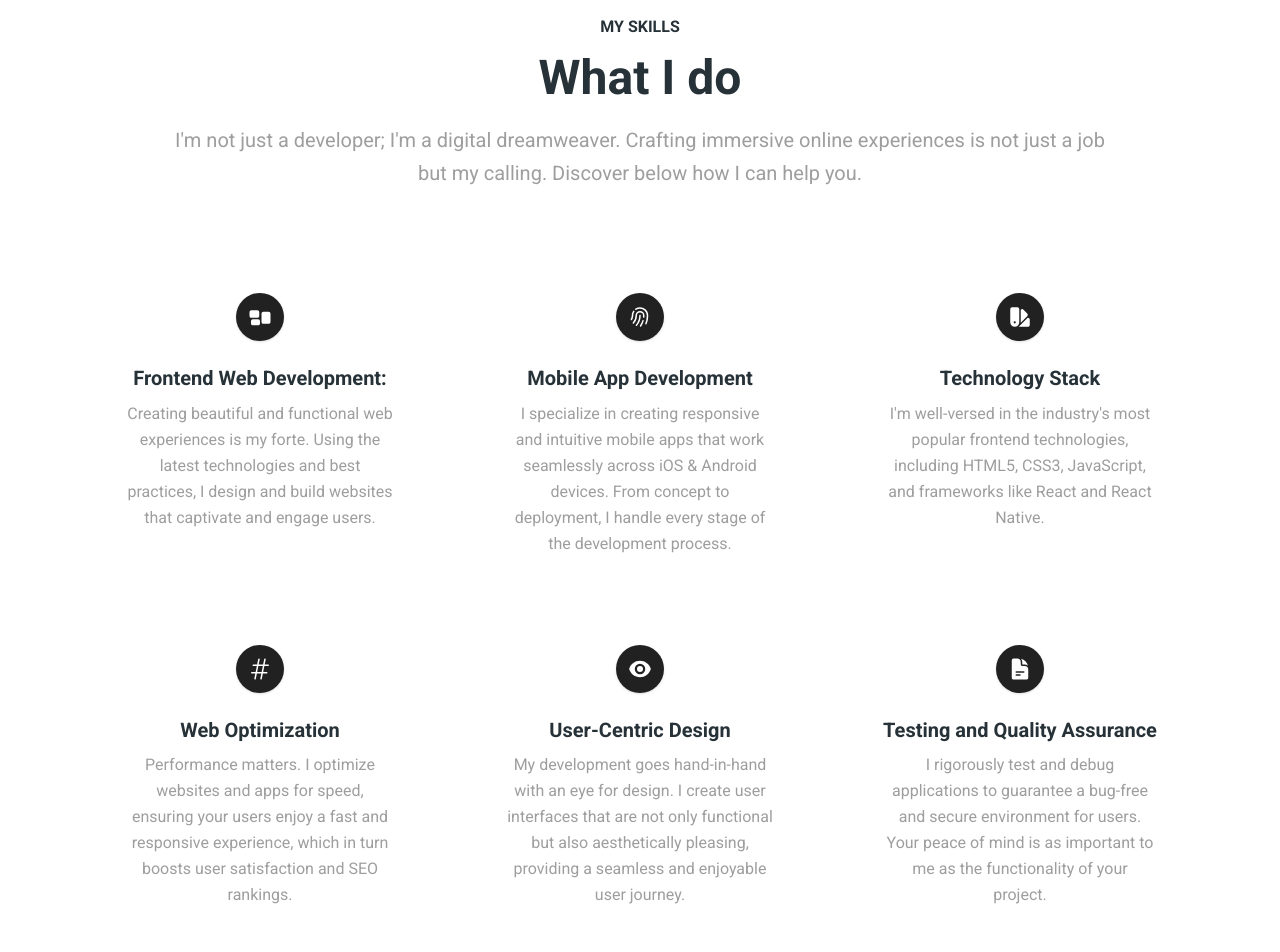
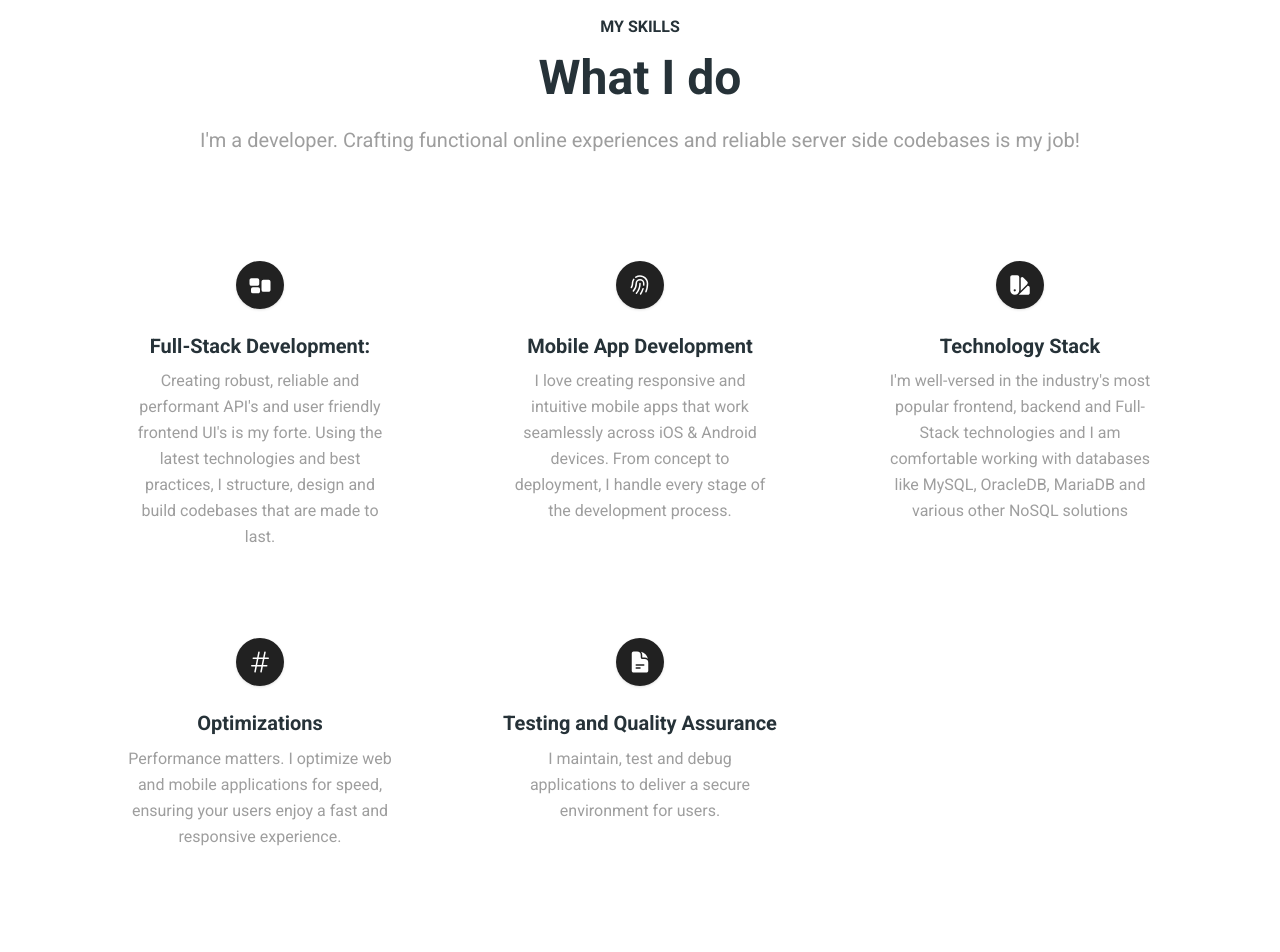
Before and after one commit to sanriodev/blvckleg.dev, a Next.js app: page /portfolio/ in a window 1280 px wide. Shown: the part 1060-2012 px from the top of the page. Built offline with nearby package versions, Linux system fonts and the light colour scheme.

Commit message:
refactor: change some things

```diff
--- a/src/app/page.tsx
+++ b/src/app/page.tsx
@@ -21,8 +21,8 @@ export default function Portfolio() {
       <Projects />
       <Resume />
       <Testimonial />
-      <PopularClients />
-      <ContactForm />
+      {/* <PopularClients /> */}
+      {/* <ContactForm /> */}
       <Footer />
     </>
   );
--- a/src/app/projects.tsx
+++ b/src/app/projects.tsx
@@ -36,7 +36,7 @@ export function Projects() {
         <Typography
           variant="lead"
           className="mx-auto w-full px-4 font-normal !text-gray-500 lg:w-6/12"  placeholder={undefined} onPointerEnterCapture={undefined} onPointerLeaveCapture={undefined}        >
-          Whether you have a mobile app idea that needs to come to life, a reliable backend API or a
+          Whether you have a mobile app idea that needs to come to life, a scaleable backend codebase or a
           website that requires a facelift, I&apos;m here to turn your ideas into reality.
         </Typography>
       </div>
--- a/src/app/resume.tsx
+++ b/src/app/resume.tsx
@@ -12,15 +12,15 @@ import { ResumeItem } from "@/components";
 const RESUME_ITEMS = [
   {
     icon: ChartBarIcon,
-    children: "Bachelor of Science in Computer Science",
+    children: "higher technical college for Software engineering",
   },
   {
     icon: PuzzlePieceIcon,
-    children: "Certified Web Developer ",
+    children: "programming since 14 years of age",
   },
   {
     icon: CursorArrowRaysIcon,
-    children: "Frontend Framework Proficiency Certification",
+    children: "Full-time developer Jan. 2023 - now",
   },
 ];
 
--- a/src/app/skills.tsx
+++ b/src/app/skills.tsx
@@ -1,74 +1,83 @@
-"use client";
+'use client';
 
-import { Typography } from "@material-tailwind/react";
+import { Typography } from '@material-tailwind/react';
 import {
   RectangleGroupIcon,
   FingerPrintIcon,
   SwatchIcon,
   HashtagIcon,
-  EyeIcon,
   DocumentTextIcon,
-} from "@heroicons/react/24/solid";
-import { SkillCard } from "@/components";
+} from '@heroicons/react/24/solid';
+import { SkillCard } from '@/components';
 
 const SKILLS = [
   {
     icon: RectangleGroupIcon,
-    title: "Frontend Web Development:",
+    title: 'Full-Stack Development:',
     children:
-      "Creating beautiful and functional web experiences is my forte. Using the latest technologies and best practices, I design and build websites that captivate and engage users.",
+      "Creating robust, reliable and performant API's and user friendly frontend UI's is my forte. Using the latest technologies and best practices, I structure, design and build codebases that are made to last.",
   },
   {
     icon: FingerPrintIcon,
-    title: "Mobile App Development",
+    title: 'Mobile App Development',
     children:
-      " I specialize in creating responsive and intuitive mobile apps that work seamlessly across iOS & Android devices. From concept to deployment, I handle every stage of the development process.",
+      ' I love creating responsive and intuitive mobile apps that work seamlessly across iOS & Android devices. From concept to deployment, I handle every stage of the development process.',
   },
   {
     icon: SwatchIcon,
-    title: "Technology Stack",
+    title: 'Technology Stack',
     children:
-      "I'm well-versed in the industry's most popular frontend technologies, including HTML5, CSS3, JavaScript, and frameworks like React and React Native.",
+      "I'm well-versed in the industry's most popular frontend, backend and Full-Stack technologies and I am comfortable working with databases like MySQL, OracleDB, MariaDB and various other NoSQL solutions",
   },
   {
     icon: HashtagIcon,
-    title: " Web Optimization",
+    title: 'Optimizations',
     children:
-      "Performance matters. I optimize websites and apps for speed, ensuring your users enjoy a fast and responsive experience, which in turn boosts user satisfaction and SEO rankings.",
-  },
-  {
-    icon: EyeIcon,
-    title: "User-Centric Design",
-    children:
-      "My development goes hand-in-hand with an eye for design. I create user interfaces that are not only functional but also aesthetically pleasing, providing a seamless and enjoyable user journey.",
+      'Performance matters. I optimize web and mobile applications for speed, ensuring your users enjoy a fast and responsive experience.',
   },
   {
     icon: DocumentTextIcon,
-    title: "Testing and Quality Assurance",
+    title: 'Testing and Quality Assurance',
     children:
-      "I rigorously test and debug applications to guarantee a bug-free and secure environment for users. Your peace of mind is as important to me as the functionality of your project.",
+      'I maintain, test and debug applications to deliver a secure environment for users.',
   },
 ];
 
 export function Skills() {
   return (
-    <section className="px-8">
-      <div className="container mx-auto mb-20 text-center">
-        <Typography color="blue-gray" className="mb-2 font-bold uppercase"  placeholder={undefined} onPointerEnterCapture={undefined} onPointerLeaveCapture={undefined}>
+    <section className='px-8'>
+      <div className='container mx-auto mb-20 text-center'>
+        <Typography
+          color='blue-gray'
+          className='mb-2 font-bold uppercase'
+          placeholder={undefined}
+          onPointerEnterCapture={undefined}
+          onPointerLeaveCapture={undefined}
+        >
           my skills
         </Typography>
-        <Typography variant="h1" color="blue-gray" className="mb-4"  placeholder={undefined} onPointerEnterCapture={undefined} onPointerLeaveCapture={undefined}>
+        <Typography
+          variant='h1'
+          color='blue-gray'
+          className='mb-4'
+          placeholder={undefined}
+          onPointerEnterCapture={undefined}
+          onPointerLeaveCapture={undefined}
+        >
           What I do
         </Typography>
         <Typography
-          variant="lead"
-          className="mx-auto w-full !text-gray-500 lg:w-10/12"  placeholder={undefined} onPointerEnterCapture={undefined} onPointerLeaveCapture={undefined}        >
-          I&apos;m not just a developer; I&apos;m a digital dreamweaver.
-          Crafting immersive online experiences is not just a job but my
-          calling. Discover below how I can help you.
+          variant='lead'
+          className='mx-auto w-full !text-gray-500 lg:w-10/12'
+          placeholder={undefined}
+          onPointerEnterCapture={undefined}
+          onPointerLeaveCapture={undefined}
+        >
+          I&apos;m a developer. Crafting functional online experiences and
+          reliable server side codebases is my job!
         </Typography>
       </div>
-      <div className="container mx-auto grid grid-cols-1 gap-y-10 md:grid-cols-2 lg:grid-cols-3">
+      <div className='container mx-auto grid grid-cols-1 gap-y-10 md:grid-cols-2 lg:grid-cols-3'>
         {SKILLS.map((props, idx) => (
           <SkillCard key={idx} {...props} />
         ))}
```
